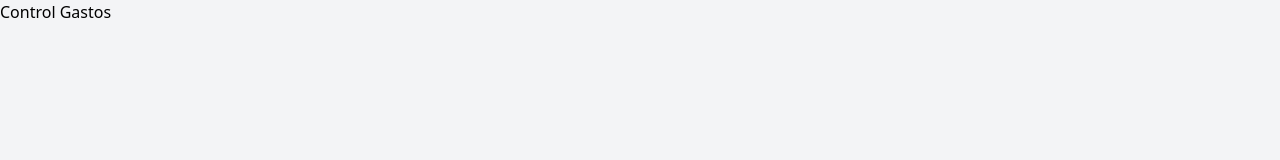
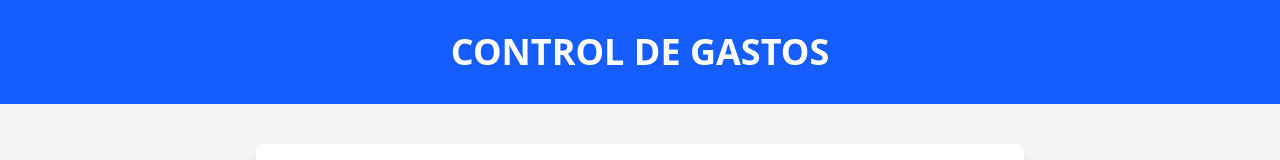
Before and after one commit to gabrielciprianoo/expense-control, a React (Vite) app: page / in a window 1280 px wide. Shown: the top 160 px of the page. Built offline with nearby package versions, Linux system fonts and the light colour scheme.

Commit message:
view: main layout app created

```diff
--- a/src/App.tsx
+++ b/src/App.tsx
@@ -1,3 +1,4 @@
+import BudgetForm from "./components/BudgetForm"
 
 
 function App() {
@@ -5,7 +6,13 @@
 
   return (
     <>
-      <h1>Control Gastos</h1>
+      <header className="bg-blue-600 py-8 max-h-72">
+        <h1 className="uppercase text-4xl text-white font-black  text-center">Control de Gastos</h1>
+      </header>
+
+      <div className="max-w-3xl mx-auto mt-10 p-10 rounded-lg shadow-lg bg-white">
+      <BudgetForm />
+      </div>
     </>
   )
 }
```
